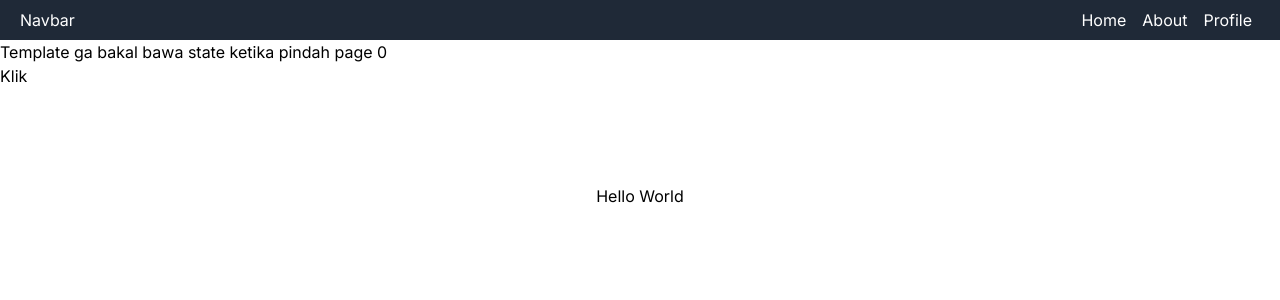
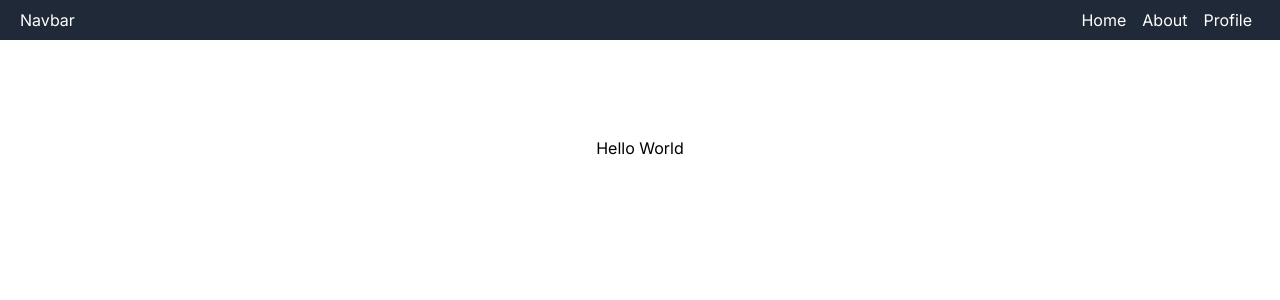
Before and after one commit to fikiap23/app-router, a Next.js app: page / in a window 1280 px wide. Shown: the top 300 px of the page. Built offline with nearby package versions, Linux system fonts and the light colour scheme.

Commit message:
dynamic router

```diff
--- /dev/null
+++ b/src/app/(auth)/login/page.tsx
@@ -0,0 +1,7 @@
+import React from 'react'
+
+const LoginPage = () => {
+  return <div>LoginPage</div>
+}
+
+export default LoginPage
--- /dev/null
+++ b/src/app/(auth)/register/page.tsx
@@ -0,0 +1,7 @@
+import React from 'react'
+
+const RegisterPage = () => {
+  return <div>RegisterPage</div>
+}
+
+export default RegisterPage
--- /dev/null
+++ b/src/app/product/[[...slug]]/page.tsx
@@ -0,0 +1,18 @@
+import React from 'react'
+
+type DetailProductPageProps = {
+  params: {
+    slug: string[]
+  }
+}
+
+export default function DetailProductPage(props: DetailProductPageProps) {
+  const { params } = props
+  console.log(params)
+  return (
+    <div>
+      <h1>{params.slug ? 'DetailProductPage' : 'ProductPage'}</h1>
+      <h2>{params.slug}</h2>
+    </div>
+  )
+}
--- a/src/app/template.tsx
+++ /dev/null
@@ -1,13 +0,0 @@
-'use client'
-import { useState } from 'react'
-
-export default function Template({ children }: { children: React.ReactNode }) {
-  const [count, setCount] = useState(0)
-  return (
-    <div>
-      <h1>Template ga bakal bawa state ketika pindah page {count}</h1>
-      <button onClick={() => setCount(count + 1)}>Klik</button>
-      {children}
-    </div>
-  )
-}
```
